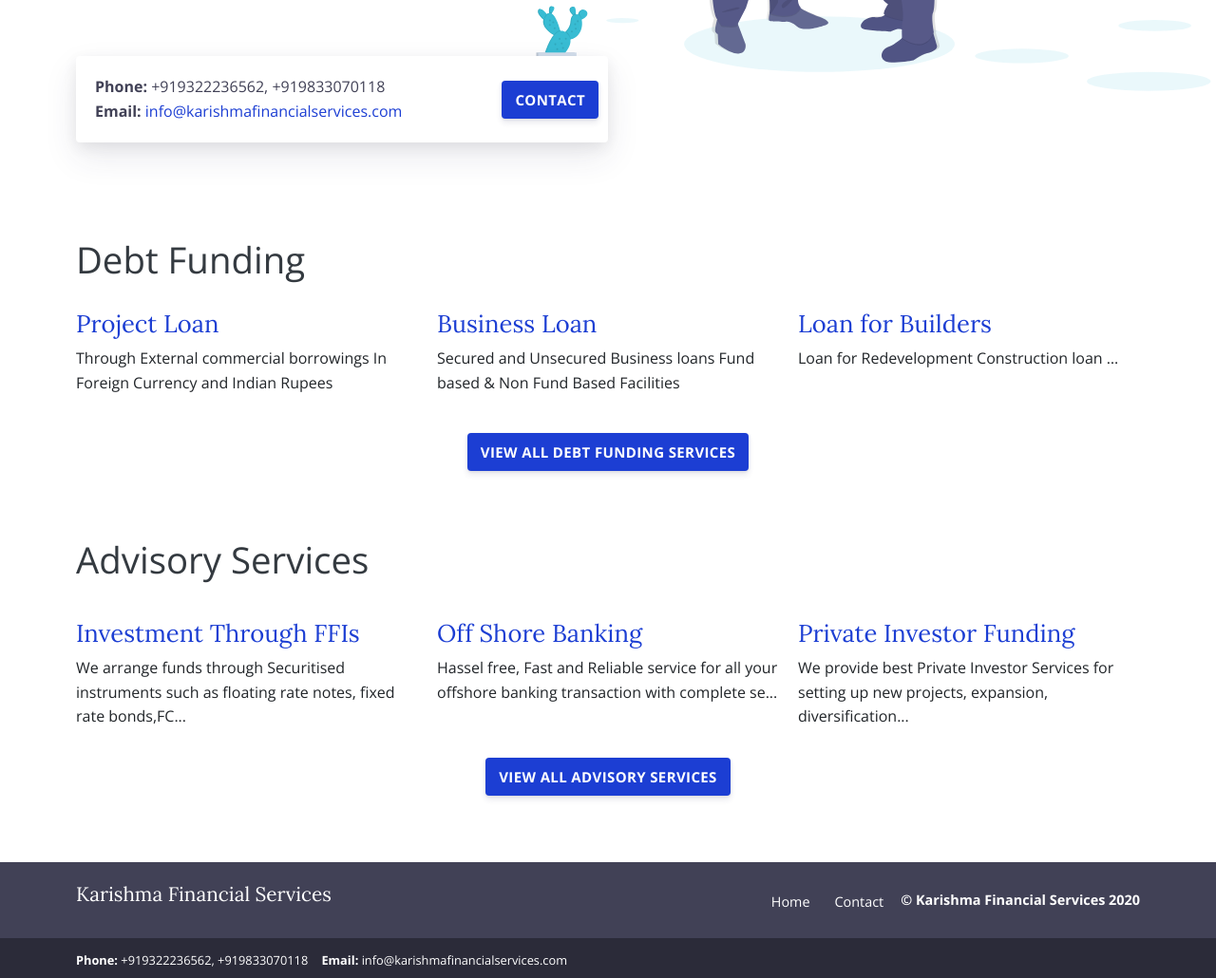
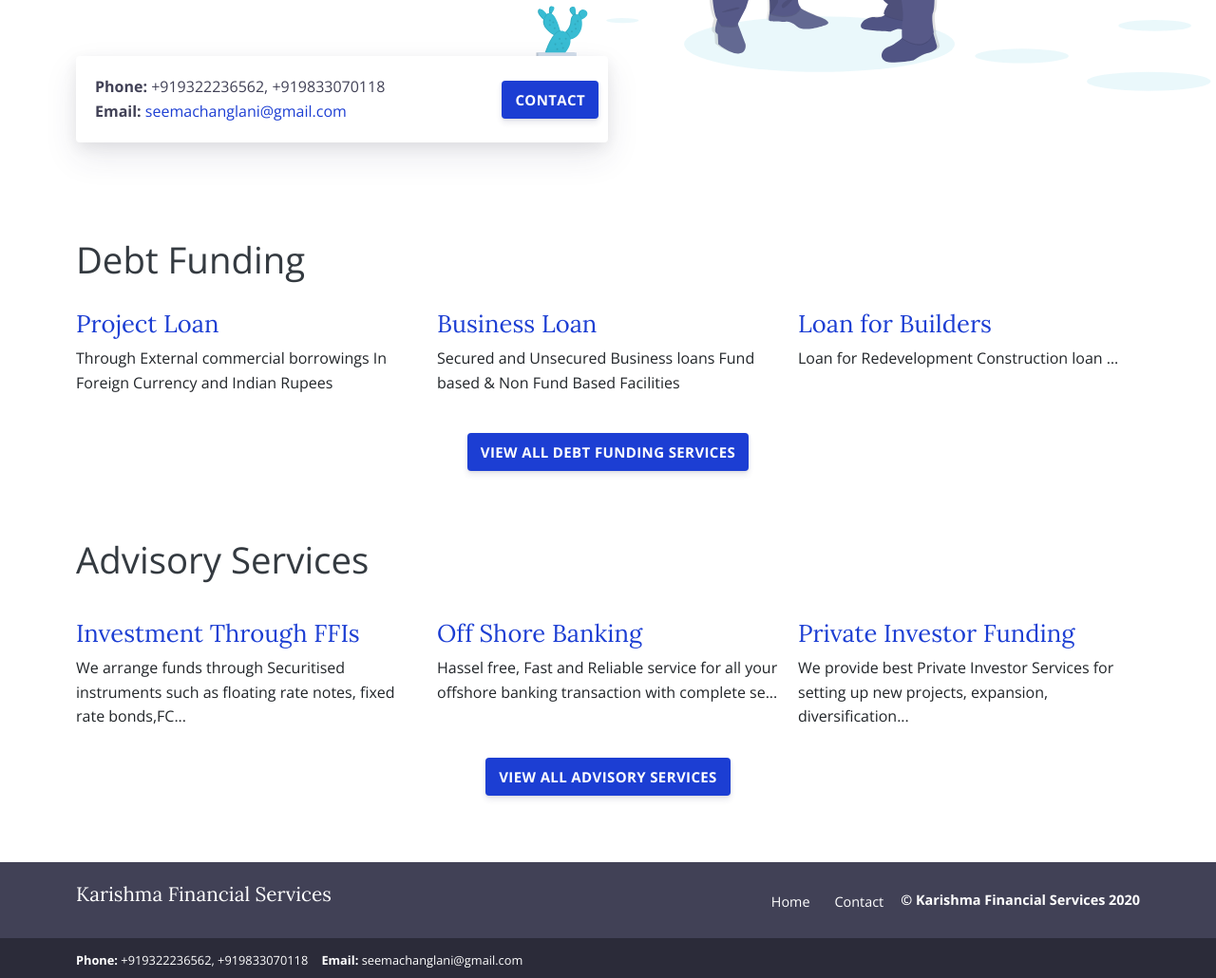
Before and after one commit to KarishmaFinancialServices/KarishmaFinancialServices.github.io, a Jekyll site: the page built from index.html, in a window 1280 px wide. Shown: the part 411-1441 px from the top of the page at 95% size. Built offline with Jekyll 4.4.1, drawn with Linux system fonts in a browser that asks for light colours.

Commit message:
Update contact.yml
Update email to the one that is working for now

```diff
--- a/_data/contact.yml
+++ b/_data/contact.yml
@@ -1,4 +1,4 @@
-email: 'info@karishmafinancialservices.com'
+email: 'seemachanglani@gmail.com'
 phone: '+919322236562, +919833070118'
 businessName: 'Karishma Financial Services'
 address: 'Mumbai Maharashtra, Philadelphia U.S.A.'
```
